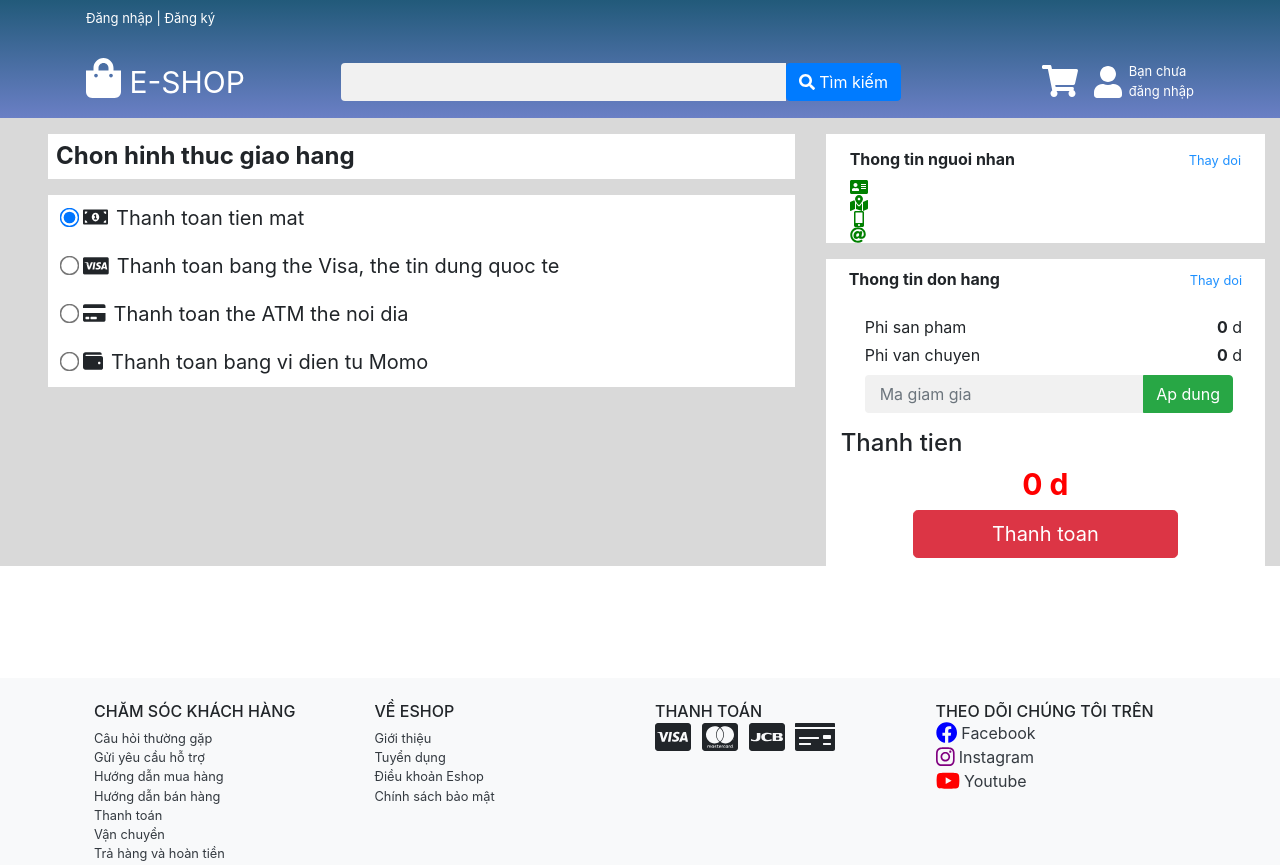
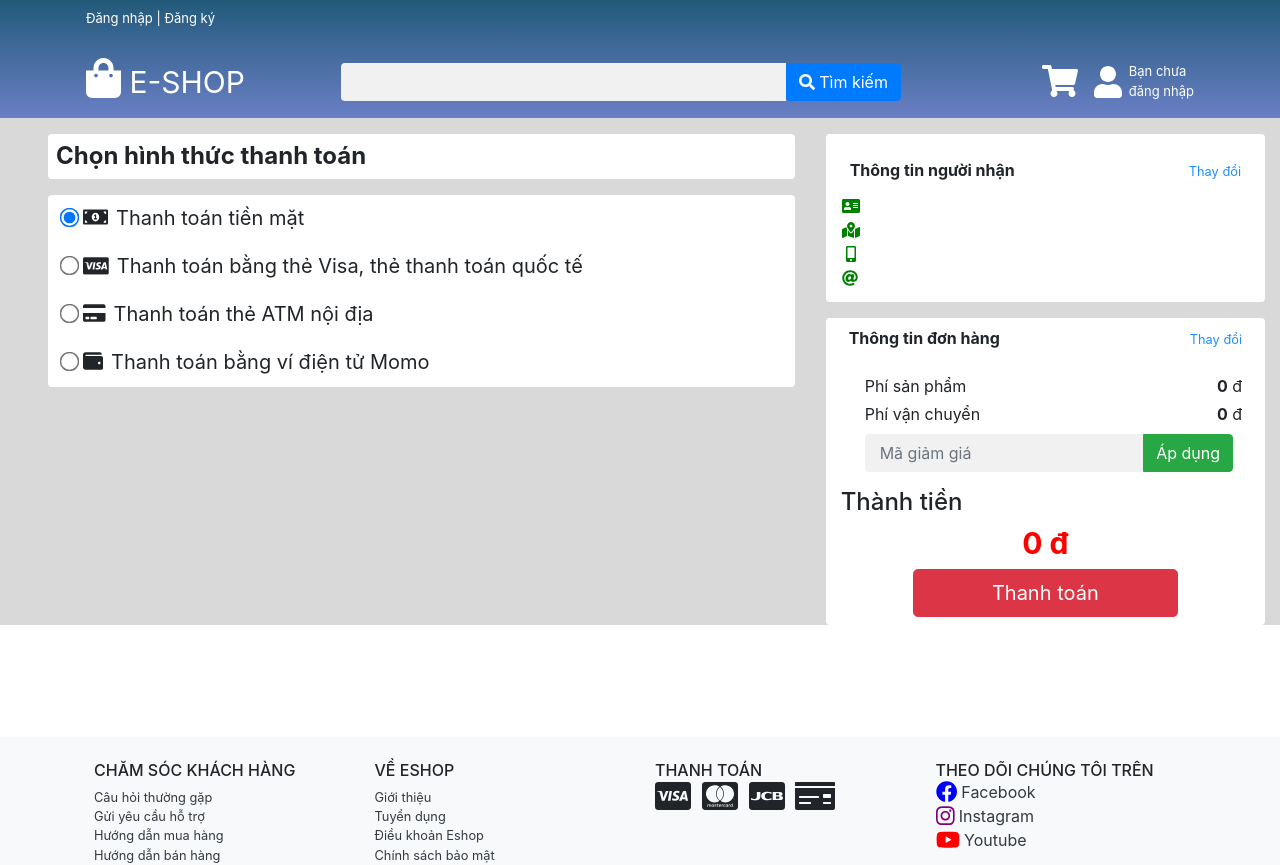
Before and after one commit to phanthaiduong22/eshop, a React (Create React App) app: page /checkout in a window 1280 px wide. Shown: the top 865 px of the page. Built offline with nearby package versions, Linux system fonts and the light colour scheme.

Commit message:
fix some bugs + edit UI...info page not update

```diff
--- a/src/components/ProductItem/ProductItem.css
+++ b/src/components/ProductItem/ProductItem.css
@@ -78,6 +78,10 @@
 .motsanpham .tieude,
 .motsanpham .thanhbar,
 .motsanpham .gia {
+  white-space: nowrap;
+  width: 13vw;
+  overflow: hidden;
+  text-overflow: ellipsis;
   position: absolute;
   left: 50%;
   transform: translateX(-50%);
--- a/src/components/ProductItem/ProductItem.js
+++ b/src/components/ProductItem/ProductItem.js
@@ -240,10 +240,8 @@ class ProductItem extends Component {
     this.setState({ redirect: "/login" });
   };
 
-  addCartItem() {
-    let idProduct = this.state.currentPRID;
-    let price = this.state.currentPRprice;
-    let numPr = this.state.soluong;
+  addCartItem(idProduct, price) {
+    let numPr = 1;
     let token = localStorage.getItem("token");
     callAPI(
       "/cart?action=add",
@@ -257,12 +255,7 @@ class ProductItem extends Component {
     )
       .then((response) => {
         // console.log(response);
-        alert(
-          "Them gio hang thanh cong, gio hang cua ban dang chua " +
-            response.data[0].tongsohang +
-            "san pham\r\n Tong gia tri" +
-            response.data[0].tonggiatri
-        );
+        alert("Thêm vào giỏ hàng thành công");
       })
       .catch((e) => {
         console.log(e.response);
@@ -276,6 +269,7 @@ class ProductItem extends Component {
       currentPRprice: price,
       currentPRID: idProduct,
     });
+    console.log(idProduct, price);
     // check xem co toekn khong
     let token = localStorage.getItem("token");
     if (token == null) {
@@ -283,7 +277,7 @@ class ProductItem extends Component {
       this.toggleModalBox();
     } else {
       // show cai model box them vao gio hang thanh cong
-      this.addCartItem();
+      this.addCartItem(idProduct, price);
     }
   };
 
--- a/src/pages/Checkout/Checkout.js
+++ b/src/pages/Checkout/Checkout.js
@@ -1,12 +1,20 @@
 import React, { Component } from "react";
-import 'bootstrap/dist/css/bootstrap.min.css'
-import 'font-awesome/css/font-awesome.min.css'
-import "./Checkout.css"
+import "bootstrap/dist/css/bootstrap.min.css";
+import "font-awesome/css/font-awesome.min.css";
+import "./Checkout.css";
 import callAPI from "../../utils/apiCaller";
-import { FontAwesomeIcon } from '@fortawesome/react-fontawesome'
-import { faShippingFast, faAddressCard, faMapMarkedAlt, faMobileAlt, faAt
-, faMoneyBillAlt, faCreditCard, faWallet} from '@fortawesome/free-solid-svg-icons'
-
+import { FontAwesomeIcon } from "@fortawesome/react-fontawesome";
+import {
+  faShippingFast,
+  faAddressCard,
+  faMapMarkedAlt,
+  faMobileAlt,
+  faAt,
+  faMoneyBillAlt,
+  faCreditCard,
+  faWallet,
+} from "@fortawesome/free-solid-svg-icons";
+import { Redirect } from "react-router-dom";
 
 class Checkout extends Component {
   constructor(props) {
@@ -18,6 +26,7 @@ class Checkout extends Component {
       payment: "cash",
       totalPrice: 0,
       token: "",
+      redirect: "",
     };
   }
 
@@ -26,17 +35,24 @@ class Checkout extends Component {
       console.log(this.state.token);
       callAPI("/checkout/getUserInfo", "GET", null, this.state.token)
         .then((res) => {
-        console.log(res.data);
+          // console.log(res.data);
 
           let info = res.data[0];
-        console.log(this.state.userInfo)
+          console.log("userinfo", this.state.userInfo);
           let realInfo = {
             id: info.id,
             name: info.name,
             email: info.email,
             phone: info.phone,
-          address: info.street + ", " + info.ward + ", " + info.district + ", " + info.city,
-        }
+            address:
+              info.street +
+              ", " +
+              info.ward +
+              ", " +
+              info.district +
+              ", " +
+              info.city,
+          };
 
           this.setState({ userInfo: realInfo });
         })
@@ -52,25 +68,23 @@ class Checkout extends Component {
       callAPI("/checkout/getProducts", "GET", null, this.state.token)
         .then((res) => {
           let total = 0;
-        this.setState({productList: res.data});
-        let product_groups = res.data.reduce( (acc, p) => {
+          this.setState({ productList: res.data });
+          let product_groups = res.data.reduce((acc, p) => {
             acc[p.store_id] = acc[p.store_id] || [];
             acc[p.store_id].push(p);
             total += p.price;
             return acc;
           }, {});
 
-        let packages_ = Object.values(product_groups).map((group, i) => (
-          {
+          let packages_ = Object.values(product_groups).map((group, i) => ({
             id: i,
             agencyName: "Giao Hang tiet kiem",
             arriveDate: "22/5/2020",
             price: 200000,
-            productList: group
-          }
-        ));
+            productList: group,
+          }));
 
-        this.setState({ products: packages_ , totalPrice: total});
+          this.setState({ products: packages_, totalPrice: total });
         })
         .catch((error) => {
           console.log(error);
@@ -78,16 +92,15 @@ class Checkout extends Component {
     }
   };
 
-  sendOrder = () =>
-  {
+  sendOrder = () => {
     let order = {};
     order["orderInfo"] = {
       transport: 1,
       status: 0,
       payment: this.state.payment,
       user_id: this.state.userInfo.id,
-      totalprice: this.state.totalPrice
-    }
+      totalprice: this.state.totalPrice,
+    };
 
     order["products"] = this.state.productList;
 
@@ -95,201 +108,307 @@ class Checkout extends Component {
 
     if (this.state.token) {
       callAPI("/checkout/insertOder", "POST", order, this.state.token)
-        .then((res) => {console.log("add oder successful")})
-        .catch((e) => {console.log(e);})
+        .then((res) => {
+          console.log("add oder successful");
+          this.setState({ redirect: "/orders" });
+        })
+        .catch((e) => {
+          console.log(e);
+        });
     }
 
     let data = {};
-    data["productids"] = this.state.productList.map(p => p.id);
-
-
+    data["productids"] = this.state.productList.map((p) => p.id);
 
     //delete old products from cart
     if (this.state.token) {
       callAPI("/info/deleteCartCheckout", "POST", data, this.state.token)
-        .then((res) => {console.log("add oder successful")})
-        .catch((e) => {console.log(e);})
+        .then((res) => {
+          console.log("add oder successful");
+        })
+        .catch((e) => {
+          console.log(e);
+        });
     }
+  };
 
-  }
-
-  handleChangePayment = (e) =>
-  {
-    this.setState({payment: e.target.value});
+  handleChangePayment = (e) => {
+    this.setState({ payment: e.target.value });
     console.log(this.state.payment);
-  }
-
+  };
 
   getCheckoutData = () => {
     this.getProducts();
     this.getUserInfo();
-  }
+  };
 
   componentWillMount = () => {
     let token_ = localStorage.getItem("token");
 
-    this.setState({ token: token_ }, () => {this.getCheckoutData()});
+    this.setState({ token: token_ }, () => {
+      this.getCheckoutData();
+    });
   };
 
+  render() {
+    let { redirect } = this.state;
+    if (redirect) {
+      this.setState({ redirect: "" });
+      return <Redirect to={redirect} />;
+    }
+    const reciver = this.state.userInfo;
+    let allProduct = [];
+    let sumShipPrice = 0;
+    let sumPrice = 0;
 
-
-  render() {
-    const reciver = this.state.userInfo;
-    let allProduct = []
-    let sumShipPrice = 0
-    let sumPrice = 0
-
-    let packageComponet = this.state.products.map((pack) => (
-      sumShipPrice += pack.price,
+    let packageComponet = this.state.products.map(
+      (pack) => (
+        (sumShipPrice += pack.price),
+        (
           <div class="container ml-2 mr-1 my-2 border">
             <div class="d-flex flex-row">
               <div class="pt-1 pb-1 pl-2">
-                    <FontAwesomeIcon icon={faShippingFast} size="lg" color="green"/>
+                <FontAwesomeIcon
+                  icon={faShippingFast}
+                  size="lg"
+                  color="green"
+                />
               </div>
               <div class="pt-1 pb-1 pl-1">
                 <h5>{pack.agencyName}</h5>
               </div>
               <div class="pt-1 pb-1 pl-4">
-                    <a href="url"><small>Thay doi</small></a>
+                <a href="url">
+                  <small>Thay đổi</small>
+                </a>
               </div>
             </div>
-            <div class="row ml-4" style={{ height: "20px"}}>
-              <p class="font-weight-bold text-success">Nhan hang vao ngay {pack.arriveDate}</p>
+            <div class="row ml-4" style={{ height: "20px" }}>
+              <p class="font-weight-bold text-success">
+                Nhận hàng vào ngày {pack.arriveDate}
+              </p>
             </div>
             <div class="row ml-4">
               <ul>
-                  {pack.productList.map((product)=> (
+                {pack.productList.map(
+                  (product) => (
                     allProduct.push(product),
-                    <li>{product.size}x {product.name}</li>)
+                    (
+                      <li>
+                        {product.size}x {product.name}
+                      </li>
+                    )
+                  )
                 )}
               </ul>
             </div>
 
             <div class="row ml-4">
-              <h6 className="mr-5">Phi:</h6>
-              <h6>{pack.price}<small>d</small></h6>
+              <h6 className="mr-5">Phí:</h6>
+              <h6>
+                {pack.price}
+                <small>d</small>
+              </h6>
             </div>
           </div>
-    ))
-
+        )
+      )
+    );
 
     let reciverInfo = (
-      <div class="container my-2"style={{backgroundColor:"white"}}>
-        <div class="d-flex flex-row">
-            <div class="p-2"><strong>Thong tin nguoi nhan</strong></div>
-            <a href="url" class="ml-auto p-2"><small>Thay doi</small></a>
+      <div
+        class="container my-2 p-2 rounded"
+        style={{ backgroundColor: "white" }}
+      >
+        <div class="d-flex flex-row m-2">
+          <div class="p-2 ">
+            <strong>Thông tin người nhận</strong>
           </div>
-        <div class="row ml-2 d-flex align-items-center">
-          <FontAwesomeIcon icon={faAddressCard} size="1.5x" color="green"/>
+          <a href="url" class="ml-auto p-2">
+            <small>Thay đổi</small>
+          </a>
+        </div>
+        <div class="row m-2 d-flex align-items-center">
+          <FontAwesomeIcon icon={faAddressCard} size="1.5x" color="green" />
           <h class="ml-2 align-middle">{reciver.name}</h>
         </div>
-        <div class="row ml-2 d-flex align-items-center">
-          <FontAwesomeIcon icon={faMapMarkedAlt} size="1.5x" color="green"/>
-          <h class="ml-2 align-middle">{reciver.address}</h>
+        <div class="row m-2 d-flex align-items-center">
+          <FontAwesomeIcon icon={faMapMarkedAlt} size="1.5x" color="green" />
+          <h class="m-2 align-middle">{reciver.address}</h>
         </div>
         <div class="row ml-2 d-flex align-items-center pl-1">
-          <FontAwesomeIcon icon={faMobileAlt} size="1.5x" color="green"/>
-          <h class="ml-2 pl-1 align-middle">{reciver.phone}</h>
+          <FontAwesomeIcon icon={faMobileAlt} size="1.5x" color="green" />
+          <h class="l-2 pl-1 align-middle">{reciver.phone}</h>
         </div>
-        <div class="row ml-2 d-flex align-items-center">
-          <FontAwesomeIcon icon={faAt} size="1.5x" color="green"/>
+        <div class="row m-2 d-flex align-items-center">
+          <FontAwesomeIcon icon={faAt} size="1.5x" color="green" />
           <h class="ml-2 align-middle">{reciver.email}</h>
         </div>
       </div>
-    )
-
+    );
 
     const checkForm = (
-      <div class="row mt-3" style={{backgroundColor:"white"}}>
+      <div class="row mt-3 rounded" style={{ backgroundColor: "white" }}>
         <div class="col">
           <div class="form-check form-control-lg alight-middle">
-            <input class="form-check-input" type="radio" onClick={this.handleChangePayment} name="paymentMethod"
-            id="cash" value="cash" checked></input>
-            <FontAwesomeIcon icon={faMoneyBillAlt} size="1.5x"/>
+            <input
+              class="form-check-input"
+              type="radio"
+              onClick={this.handleChangePayment}
+              name="paymentMethod"
+              id="cash"
+              value="cash"
+              checked
+            ></input>
+            <FontAwesomeIcon icon={faMoneyBillAlt} size="1.5x" />
             <label class="form-check-label ml-2" for="cash">
-              Thanh toan tien mat
+              Thanh toán tiền mặt
             </label>
           </div>
 
           <div class="form-check form-control-lg">
-            <input class="form-check-input" type="radio" onClick={this.handleChangePayment} name="paymentMethod" id="visa" value="visa"></input>
+            <input
+              class="form-check-input"
+              type="radio"
+              onClick={this.handleChangePayment}
+              name="paymentMethod"
+              id="visa"
+              value="visa"
+            ></input>
             <i class="fa fa-cc-visa" aria-hidden="true"></i>
             <label class="form-check-label pl-2" for="visa">
-              Thanh toan bang the Visa, the tin dung quoc te
+              Thanh toán bằng thẻ Visa, thẻ thanh toán quốc tế
             </label>
           </div>
 
           <div class="form-check form-control-lg">
-            <input class="form-check-input" type="radio" onClick={this.handleChangePayment} name="paymentMethod" id="atm" value="atm"></input>
+            <input
+              class="form-check-input"
+              type="radio"
+              onClick={this.handleChangePayment}
+              name="paymentMethod"
+              id="atm"
+              value="atm"
+            ></input>
             <FontAwesomeIcon icon={faCreditCard} size="1.5x" />
             <label class="form-check-label pl-2" for="visa">
-              Thanh toan the ATM the noi dia
+              Thanh toán thẻ ATM nội địa
             </label>
           </div>
 
           <div class="form-check form-control-lg">
-            <input class="form-check-input" type="radio" onClick={this.handleChangePayment} name="paymentMethod" id="momo" value="momo"></input>
+            <input
+              class="form-check-input"
+              type="radio"
+              onClick={this.handleChangePayment}
+              name="paymentMethod"
+              id="momo"
+              value="momo"
+            ></input>
             <FontAwesomeIcon icon={faWallet} size="1.5x" />
             <label class="form-check-label pl-2" for="visa">
-              Thanh toan bang vi dien tu Momo
+              Thanh toán bằng ví điện tử Momo
             </label>
           </div>
         </div>
       </div>
-    )
+    );
 
     const billCofirm = (
-      <div class="col-md pb-2 mt-3" style={{backgroundColor:"white"}}>
+      <div
+        class="col-md pb-2 mt-3 rounded"
+        style={{ backgroundColor: "white" }}
+      >
         <div class="d-flex flex-row">
-            <div class="p-2"><strong>Thong tin don hang</strong></div>
-            <a href="url" class="ml-auto p-2"><small>Thay doi</small></a>
+          <div class="p-2">
+            <strong>Thông tin đơn hàng</strong>
+          </div>
+          <a href="url" class="ml-auto p-2">
+            <small>Thay đổi</small>
+          </a>
         </div>
 
-         {allProduct.map((product)=> (
-           sumPrice += product.price*product.size,
+        {allProduct.map(
+          (product) => (
+            (sumPrice += product.price * product.size),
+            (
               <div class="d-flex bd-highlight mr-1">
-              <div class="pl-4 flex-grow-1 bd-highlight"><small>{product.size}x {product.name}</small></div>
-              <div class="bd-highlight"><small>{product.price*product.size} d</small></div>
+                <div class="pl-4 flex-grow-1 bd-highlight">
+                  <small>
+                    {product.size}x {product.name}
+                  </small>
                 </div>
+                <div class="bd-highlight">
+                  <small>{product.price * product.size} d</small>
+                </div>
+              </div>
+            )
           )
         )}
 
-          <div class="d-flex bd-highlight ml-4 mt-3 mb-1 mr-2">
-            <div class="flex-grow-1 bd-highlight">Phi san pham</div>
-            <div class="bd-highlight"><strong>{sumPrice}</strong> d</div>
+        <div class="d-flex bd-highlight ml-4 mt-3 mb-1 mr-2 ">
+          <div class="flex-grow-1 bd-highlight">Phí sản phẩm</div>
+          <div class="bd-highlight">
+            <strong>{sumPrice}</strong> đ
+          </div>
         </div>
         <div class="d-flex bd-highlight ml-4 mt-1 mr-2">
-            <div class="flex-grow-1 bd-highlight">Phi van chuyen</div>
-            <div class="bd-highlight"><strong>{sumShipPrice}</strong> d</div>
-          </div>
-
-          <div class="input-group mt-2 ml-4" style={{width:"90%"}}>
-            <input type="text" class="form-control" placeholder="Ma giam gia" aria-label="Ma giam gia" aria-describedby="basic-addon2"></input>
-            <div class="input-group-append">
-              <button class="btn btn-success" type="button">Ap dung</button>
+          <div class="flex-grow-1 bd-highlight">Phí vận chuyển</div>
+          <div class="bd-highlight">
+            <strong>{sumShipPrice}</strong> đ
           </div>
         </div>
 
-          <h4 class="mt-3">Thanh tien</h4>
-          <h3 class="text-center" style={{color:"red", fontSize:"30px", fontWeight:"bold"}}>{sumShipPrice+sumPrice} d</h3>
+        <div class="input-group mt-2 ml-4" style={{ width: "90%" }}>
+          <input
+            type="text"
+            class="form-control"
+            placeholder="Mã giảm giá"
+            aria-label="Ma giam gia"
+            aria-describedby="basic-addon2"
+          ></input>
+          <div class="input-group-append">
+            <button class="btn btn-success" type="button">
+              Áp dụng
+            </button>
+          </div>
+        </div>
+
+        <h4 class="mt-3">Thành tiền</h4>
+        <h3
+          class="text-center"
+          style={{ color: "red", fontSize: "30px", fontWeight: "bold" }}
+        >
+          {sumShipPrice + sumPrice} đ
+        </h3>
 
         <div class="col text-center mt-2">
-            <button type="button" class="btn btn-danger btn-lg" onClick={this.sendOrder} style={{width:"70%", textAlign:"center"}}>Thanh toan</button>
+          <button
+            type="button"
+            class="btn btn-danger btn-lg"
+            onClick={this.sendOrder}
+            style={{ width: "70%", textAlign: "center" }}
+          >
+            Thanh toán
+          </button>
         </div>
-
       </div>
-    )
+    );
 
     return (
-      <div className="container-fluid"  style={{backgroundColor:"#d9d9d9"}}>
+      <div className="container-fluid" style={{ backgroundColor: "#d9d9d9" }}>
         <div class="row">
-          <div class="col-md-7 m-3 ml-5">
-            <div class="row pl-2 pt-2" style={{backgroundColor:"white"}}>
-              <h4><strong>Chon hinh thuc giao hang</strong></h4>
+          <div class="col-md-7 m-3 ml-5 ">
+            <div
+              class="row pl-2 pt-2 rounded "
+              style={{ backgroundColor: "white" }}
+            >
+              <h4>
+                <strong>Chọn hình thức thanh toán</strong>
+              </h4>
               {packageComponet}
             </div>
             {checkForm}
-
           </div>
 
           <div class="col-md pt-2">
@@ -298,7 +417,7 @@ class Checkout extends Component {
           </div>
         </div>
       </div>
-    )
+    );
   }
 }
 
```
Also changed, not shown: src/pages/AddNewProduct/AddNewProduct.js (+9 -1 lines), src/pages/Home/Home.css (+43 -46 lines), src/pages/Info/Info.js (+141 -79 lines), 1 other file (tests, documents, lock files or other folders). Lines whose indentation alone changed are shown as unchanged.
